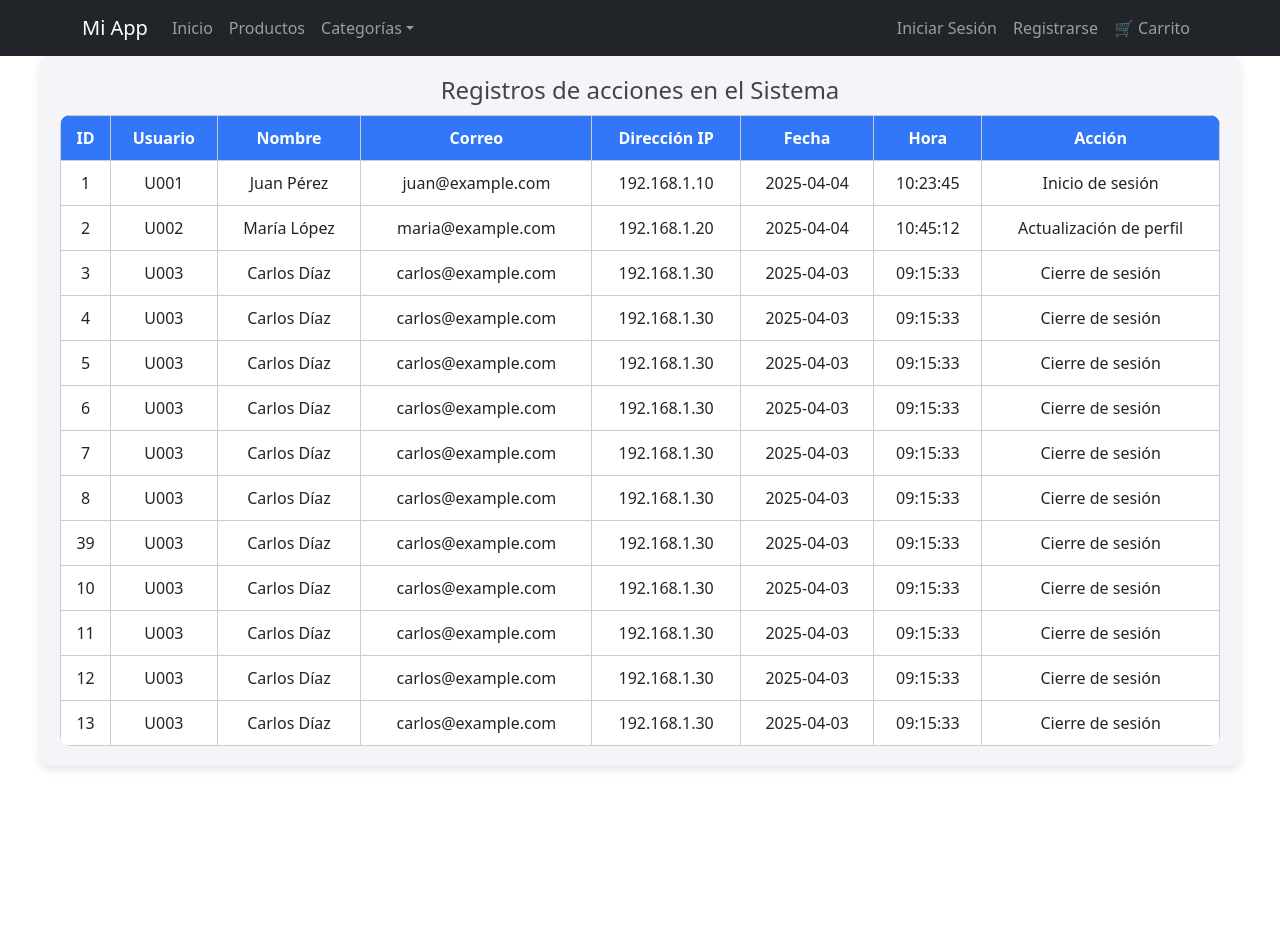
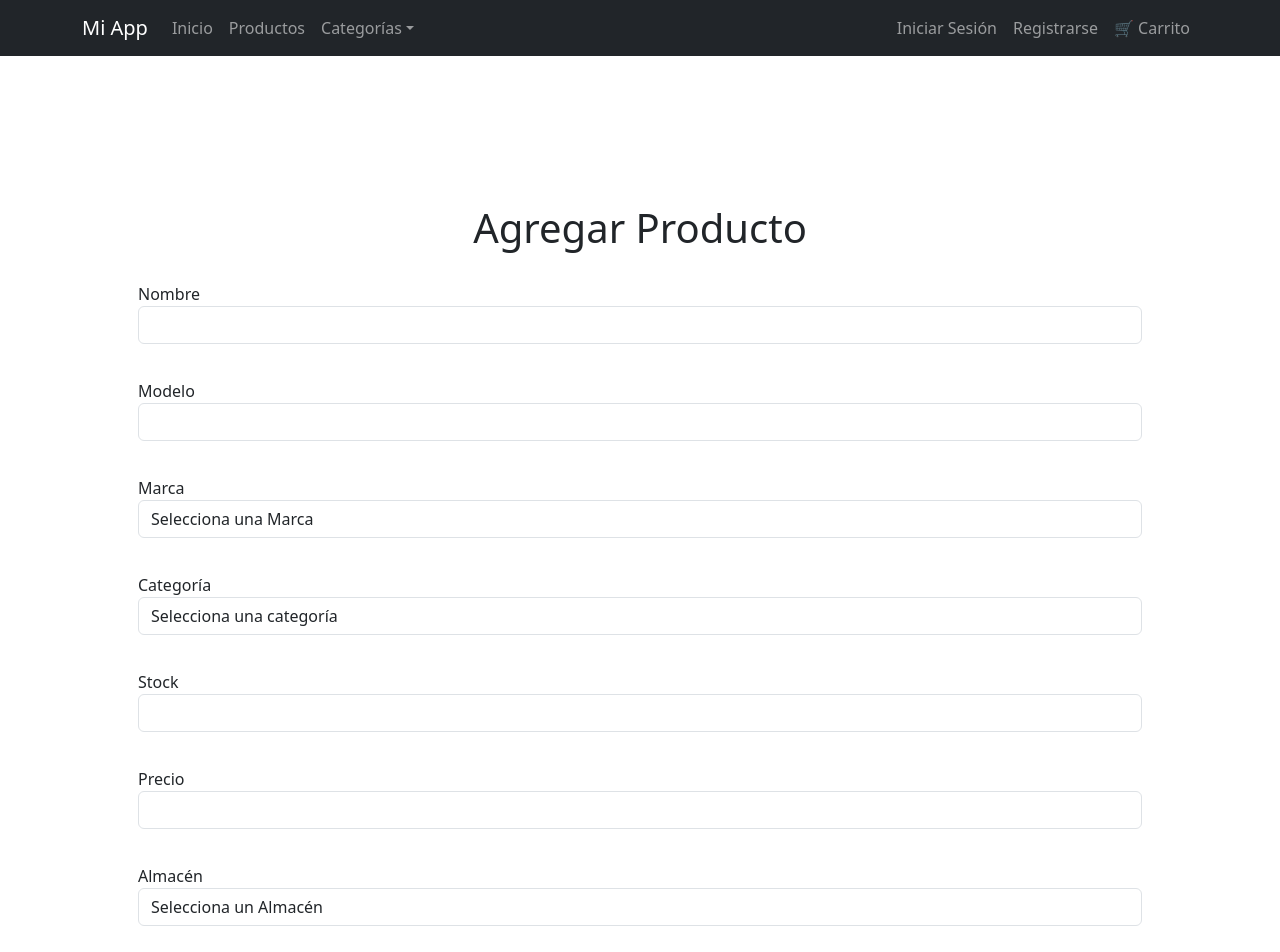
Before and after one commit to Rojas22bt/PuntoVenta, a React (Vite) app: page /producto in a window 1280 px wide. Shown: the top 952 px of the page. Before the commit the page ends 800 px from the top, so only its background shows below. Built offline with nearby package versions, Linux system fonts and the light colour scheme.

Commit message:
PRODUCTO 100%

```diff
--- a/src/componentes/Css/ProductoPage.css
+++ b/src/componentes/Css/ProductoPage.css
@@ -1,55 +1,69 @@
-.bitacora-container {
-    width: 100%;
-    padding: 20px;
-    overflow-x: auto;
-    background-color: #f4f4f9;
-    border-radius: 10px;
-    box-shadow: 0 4px 8px rgba(0, 0, 0, 0.1);
-    max-width: 1200px;
-    margin: auto;
+.producto-container {
+    padding: 10%;
 }
 
-  h2 {
-    text-align: center;
-    margin-bottom: 20px;
+.form-group {
+    margin-bottom: 15px;
 }
 
-
-
-  .bitacora-table {
+.producto-table {
     width: 100%;
     border-collapse: collapse;
-    background-color: #fff; /* Fondo blanco */
-    border-radius: 10px;
     overflow: hidden; /* Esconder bordes cuando se hace scroll */
+
 }
 
-  .bitacora-table th, .bitacora-table td {
-    border: 1px solid #ccc;
+.producto-table th, .producto-table td {
+    border: 1px solid #ddd;
+    padding: 8px;
     text-align: center;
-    padding: 10px;
 }
 
-  .bitacora-table th {
+.producto-table th {
     background-color: rgb(50, 119, 247);
     color: white;
 }
 
-  /* Estilos para dispositivos móviles */
-  @media (max-width: 768px) {
-    .bitacora-container {
-        padding-left: 5%;
-        padding-right: 5%;
+.producto-table tr:hover {
+
+    background-color: #f1f1f1;
 }
 
-    .bitacora-table {
-        display: block;
-        overflow-x: auto;
-        white-space: nowrap;
+.btn {
+    margin-left: 5px;
+    width: 75%;
 }
 
-    .bitacora-table th, .bitacora-table td {
-        font-size: 12px;
-        padding: 8px;
+.modal {
+    display: flex;
+    position: fixed;
+    z-index: 1000;
+    left: 0;
+    top: 0;
+    width: 100%;
+    height: 100%;
+    overflow: auto;
+    background-color: rgba(255, 255, 255, 0.8);
+    justify-content: center;
+    align-items: center;
 }
+
+.modal-content {
+    position: relative;
+    max-width: 80%;
+    max-height: 80%;
 }
+
+.large-image {
+    width: 100%;
+    height: auto;
+}
+
+.close {
+    position: absolute;
+    top: 10px;
+    right: 20px;
+    color: white;
+    font-size: 30px;
+    cursor: pointer;
+}
--- a/src/componentes/Pages/ProductoPage.jsx
+++ b/src/componentes/Pages/ProductoPage.jsx
@@ -1,181 +1,215 @@
-import React from 'react'
-import '../Css/ProductoPage.css'
+import React, { useState, useRef } from 'react';
+import '../Css/ProductoPage.css';
+
 const ProductoPage = () => {
+    const [productos, setProductos] = useState([]);
+    const [nuevoProducto, setNuevoProducto] = useState({
+        Nombre: '',
+        Precio: '',
+        Stock: '',
+        Modelo: '',
+        Marca: '',
+        Categoria: '',
+        Almacen: '',
+        Estado: '',
+        Imagen: '' // Nuevo campo para la imagen
+    });
+    const [editIndex, setEditIndex] = useState(null);
+    const [showImage, setShowImage] = useState(null); // Estado para mostrar la imagen grande
+    const fileInputRef = useRef(null); // Referencia para el input de archivo
 
-    const bitacoras = [
-        {
-            BitacoraID: 1,
-            UsuarioID: 'U001',
-            Nombre: 'Juan Pérez',
-            Correo: 'juan@example.com',
-            ip: '192.168.1.10',
-            fecha: '2025-04-04',
-            Hora: '10:23:45',
-            Accion: 'Inicio de sesión'
-        },
-        {
-            BitacoraID: 2,
-            UsuarioID: 'U002',
-            Nombre: 'María López',
-            Correo: 'maria@example.com',
-            ip: '192.168.1.20',
-            fecha: '2025-04-04',
-            Hora: '10:45:12',
-            Accion: 'Actualización de perfil'
-        },
-        {
-            BitacoraID: 3,
-            UsuarioID: 'U003',
-            Nombre: 'Carlos Díaz',
-            Correo: 'carlos@example.com',
-            ip: '192.168.1.30',
-            fecha: '2025-04-03',
-            Hora: '09:15:33',
-            Accion: 'Cierre de sesión'
-        },
-        {
-            BitacoraID: 4,
-            UsuarioID: 'U003',
-            Nombre: 'Carlos Díaz',
-            Correo: 'carlos@example.com',
-            ip: '192.168.1.30',
-            fecha: '2025-04-03',
-            Hora: '09:15:33',
-            Accion: 'Cierre de sesión'
-        },
-        {
-            BitacoraID: 5,
-            UsuarioID: 'U003',
-            Nombre: 'Carlos Díaz',
-            Correo: 'carlos@example.com',
-            ip: '192.168.1.30',
-            fecha: '2025-04-03',
-            Hora: '09:15:33',
-            Accion: 'Cierre de sesión'
-        },
-        {
-            BitacoraID: 6,
-            UsuarioID: 'U003',
-            Nombre: 'Carlos Díaz',
-            Correo: 'carlos@example.com',
-            ip: '192.168.1.30',
-            fecha: '2025-04-03',
-            Hora: '09:15:33',
-            Accion: 'Cierre de sesión'
-        },
-        {
-            BitacoraID: 7,
-            UsuarioID: 'U003',
-            Nombre: 'Carlos Díaz',
-            Correo: 'carlos@example.com',
-            ip: '192.168.1.30',
-            fecha: '2025-04-03',
-            Hora: '09:15:33',
-            Accion: 'Cierre de sesión'
-        },
-        {
-            BitacoraID: 8,
-            UsuarioID: 'U003',
-            Nombre: 'Carlos Díaz',
-            Correo: 'carlos@example.com',
-            ip: '192.168.1.30',
-            fecha: '2025-04-03',
-            Hora: '09:15:33',
-            Accion: 'Cierre de sesión'
-        },
-        {
-            BitacoraID: 39,
-            UsuarioID: 'U003',
-            Nombre: 'Carlos Díaz',
-            Correo: 'carlos@example.com',
-            ip: '192.168.1.30',
-            fecha: '2025-04-03',
-            Hora: '09:15:33',
-            Accion: 'Cierre de sesión'
-        },
-        {
-            BitacoraID: 10,
-            UsuarioID: 'U003',
-            Nombre: 'Carlos Díaz',
-            Correo: 'carlos@example.com',
-            ip: '192.168.1.30',
-            fecha: '2025-04-03',
-            Hora: '09:15:33',
-            Accion: 'Cierre de sesión'
-        },
-        {
-            BitacoraID: 11,
-            UsuarioID: 'U003',
-            Nombre: 'Carlos Díaz',
-            Correo: 'carlos@example.com',
-            ip: '192.168.1.30',
-            fecha: '2025-04-03',
-            Hora: '09:15:33',
-            Accion: 'Cierre de sesión'
-        },
-        {
-            BitacoraID: 12,
-            UsuarioID: 'U003',
-            Nombre: 'Carlos Díaz',
-            Correo: 'carlos@example.com',
-            ip: '192.168.1.30',
-            fecha: '2025-04-03',
-            Hora: '09:15:33',
-            Accion: 'Cierre de sesión'
-        },
-        {
-            BitacoraID: 13,
-            UsuarioID: 'U003',
-            Nombre: 'Carlos Díaz',
-            Correo: 'carlos@example.com',
-            ip: '192.168.1.30',
-            fecha: '2025-04-03',
-            Hora: '09:15:33',
-            Accion: 'Cierre de sesión'
+    const handleInputChange = (e) => {
+        const { name, value } = e.target;
+        setNuevoProducto({ ...nuevoProducto, [name]: value });
+    };
+
+    const handleImageChange = (e) => {
+        const file = e.target.files[0];
+        if (file) {
+            const reader = new FileReader();
+            reader.onloadend = () => {
+                setNuevoProducto({ ...nuevoProducto, Imagen: reader.result });
+            };
+            reader.readAsDataURL(file);
         }
-    ]
+    };
+
+    const handleSubmit = (e) => {
+        e.preventDefault();
+        if (editIndex !== null) {
+            const updatedProductos = [...productos];
+            updatedProductos[editIndex] = nuevoProducto;
+            setProductos(updatedProductos);
+        } else {
+            setProductos([...productos, { ...nuevoProducto, productoID: productos.length + 1 }]);
+        }
+        setNuevoProducto({
+            Nombre: '',
+            Modelo: '',
+            Marca: '',
+            Categoria: '',
+            Stock: '',
+            Precio: '',
+            Almacen: '',
+            Estado: '',
+            Imagen: '' // Reiniciar el campo de imagen
+        });
+        setEditIndex(null);
+
+        // Restablecer el input de archivo
+        if (fileInputRef.current) {
+            fileInputRef.current.value = null; // Esto restablece el campo de archivo
+        }
+    };
+
+    const handleEdit = (index) => {
+        setNuevoProducto(productos[index]);
+        setEditIndex(index);
+    };
+
+    const handleDelete = (index) => {
+        const updatedProductos = productos.filter((_, i) => i !== index);
+        setProductos(updatedProductos);
+    };
+
+    const handleImageClick = (imagen) => {
+        setShowImage(imagen);
+    };
+
+    const handleCloseImage = () => {
+        setShowImage(null);
+    };
 
     return (
-            <div className="bitacora-container">
+        <div className="producto-container">
+            <h1>{editIndex !== null ? 'Editar Producto' : 'Agregar Producto'}</h1>
+            <form onSubmit={handleSubmit}>
+                <div className="form-group">
+                    <label htmlFor="Nombre">Nombre</label>
+                    <input type="text" name="Nombre" value={nuevoProducto.Nombre} onChange={handleInputChange} className='form-control' required />
+                </div>
+                <div className="form-group">
+                    <label htmlFor="Modelo">Modelo</label>
+                    <input type="text" name="Modelo" value={nuevoProducto.Modelo} onChange={handleInputChange} className='form-control' required />
+                </div>
+                <div className="form-group">
+                    <label htmlFor="Marca">Marca</label>
+                    <select name="Marca" value={nuevoProducto.Marca} onChange={handleInputChange} className='form-control' required>
+                        <option value="">Selecciona una Marca</option>
+                        <option value="Quipus">Quipus</option>
+                    </select>
+                </div>
+                <div className="form-group">
+                    <label htmlFor="Categoria">Categoría</label>
+                    <select name="Categoria" value={nuevoProducto.Categoria} onChange={handleInputChange} className='form-control' required>
+                        <option value="">Selecciona una categoría</option>
+                        <option value="Electrónica">Electr</option>
+                    </select>
+                </div>
+                <div className="form-group">
+                    <label htmlFor="Stock">Stock</label>
+                    <input type="number" name="Stock" value={nuevoProducto.Stock} onChange={handleInputChange} className='form-control' required />
+                </div>
+                               <div className="form-group">
+                    <label htmlFor="Precio">Precio</label>
+                    <input type="number" name="Precio" value={nuevoProducto.Precio} onChange={handleInputChange} className='form-control' required />
+                </div>
+                <div className="form-group">
+                    <label htmlFor="Almacen">Almacén</label>
+                    <select name="Almacen" value={nuevoProducto.Almacen} onChange={handleInputChange} className='form-control' required>
+                        <option value="">Selecciona un Almacén</option>
+                        <option value="Almacén A">Almacén A</option>
+                    </select>
+                </div>
+                <div className="form-group">
+                    <label htmlFor="Estado">Estado</label>
+                    <select name="Estado" value={nuevoProducto.Estado} onChange={handleInputChange} className='form-control' required>
+                        <option value="">Estado</option>
+                        <option value="Disponible">Disponible</option>
+                    </select>
+                </div>
+                <div className="form-group">
+                    <label htmlFor="Imagen">Imagen</label>
+                    <input
+                        type="file"
+                        name="Imagen"
+                        accept="image/*"
+                        onChange={handleImageChange}
+                        className='form-control'
+                        required
+                        ref={fileInputRef} // Asignar la referencia aquí
+                    />
+                </div>
+                <div className="text-center">
+                    <button type="submit" className="btn btn-primary">
+                        {editIndex !== null ? 'Actualizar Producto' : 'Agregar Producto'}
+                    </button>
+                </div>
+            </form>
             <div>
-                    <h2>Registros de acciones en el Sistema</h2>
-                    <div className="table-responsive"> {/* Contenedor para el scroll horizontal */}
-                        <table className="bitacora-table">
+                <h1>Lista de Productos</h1>
+                <div className="table-responsive">
+                    <table className="producto-table">
                         <thead>
                             <tr>
                                 <th>ID</th>
-                                    <th>Usuario</th>
                                 <th>Nombre</th>
-                                    <th>Correo</th>
-                                    <th>Dirección IP</th>
-                                    <th>Fecha</th>
-                                    <th>Hora</th>
+                                <th>Modelo</th>
+                                <th>Marca</th>
+                                <th>Categoría</th>
+                                <th>Stock</th>
+                                <th>Precio</th>
+                                <th>Almacén</th>
+                                <th>Estado</th>
+                                <th>Imagen</th> {/* Nueva columna para la imagen */}
                                 <th>Acción</th>
                             </tr>
                         </thead>
                         <tbody>
-                                {Array.isArray(bitacoras) && bitacoras.length > 0 ? (
-                                    bitacoras.map((bitacora) => (
-                                        <tr key={bitacora.BitacoraID}>
-                                            <td>{bitacora.BitacoraID}</td>
-                                            <td>{bitacora.UsuarioID}</td>
-                                            <td>{bitacora.Nombre}</td>
-                                            <td>{bitacora.Correo}</td>
-                                            <td>{bitacora.ip}</td>
-                                            <td>{bitacora.fecha}</td>
-                                            <td>{bitacora.Hora}</td>
-                                            <td>{bitacora.Accion}</td>
+                            {productos.length > 0 ? (
+                                productos.map((producto, index) => (
+                                    <tr key={producto.productoID}>
+                                        <td>{producto.productoID}</td>
+                                        <td>{producto.Nombre}</td>
+                                        <td>{producto.Modelo}</td>
+                                        <td>{producto.Marca}</td>
+                                        <td>{producto.Categoria}</td>
+                                        <td>{producto.Stock}</td>
+                                        <td>${parseFloat(producto.Precio).toFixed(2)}</td>
+                                        <td>{producto.Almacen}</td>
+                                        <td>{producto.Estado}</td>
+                                        <td>
+                                            <img
+                                                src={producto.Imagen}
+                                                alt={producto.Nombre}
+                                                onClick={() => handleImageClick(producto.Imagen)}
+                                                style={{ width: '50px', height: 'auto', cursor: 'pointer' }} // Imagen pequeña
+                                            />
+                                               </td>
+                                               <td>
+                                            <button onClick={() => handleEdit(index)} className="btn btn-warning">Editar</button>
+                                            <button onClick={() => handleDelete(index)} className="btn btn-danger">Eliminar</button>
+                                        </td>
                                     </tr>
                                 ))
                             ) : (
                                 <tr>
-                                        <td colSpan="8">No se encontraron registros de bitácora.</td>
+                                    <td colSpan="11">No se encontraron registros de productos.</td>
                                 </tr>
                             )}
                         </tbody>
                     </table>
                 </div>
             </div>
+
+            {showImage && (
+                <div className="modal" onClick={handleCloseImage}>
+                    <div className="modal-content">
+                        <span className="close" onClick={handleCloseImage}>&times;</span>
+                        <img src={showImage} alt="Producto" className="large-image" />
+                    </div>
+                </div>
+            )}
         </div>
     );
 }
```
Lines whose indentation alone changed are shown as unchanged.
